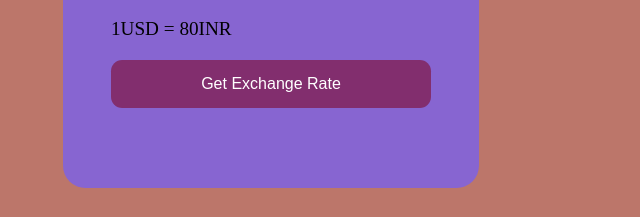
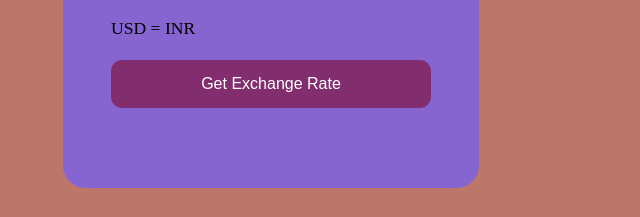
Before and after one commit to huzaifamalik786/CurrencyExchange, a plain HTML site: page index.html in a window 1280 px wide. Shown: the part 577-794 px from the top of the page, 369-1009 px from the left. Drawn offline with Linux system fonts and the light colour scheme.

Commit message:
index.html

```diff
--- a/index.html
+++ b/index.html
@@ -41,7 +41,7 @@
                     </div>
                 </div>
             </div>
-            <div class="msg">1USD = 80INR</div>
+            <div class="msg">USD = INR</div>
             <button> Get Exchange Rate </button>
         </form>
         <script src="codes.js"></script>
--- a/style.css
+++ b/style.css
@@ -58,7 +58,7 @@ form input {
 
 .msg {
     font-style: bold;
-    font-size: 1.2rem;
+    font-size: 1.1rem;
     color: rgb(0, 0, 0);
     margin: 1.3rem 0 1.3rem 0;
 }
```
